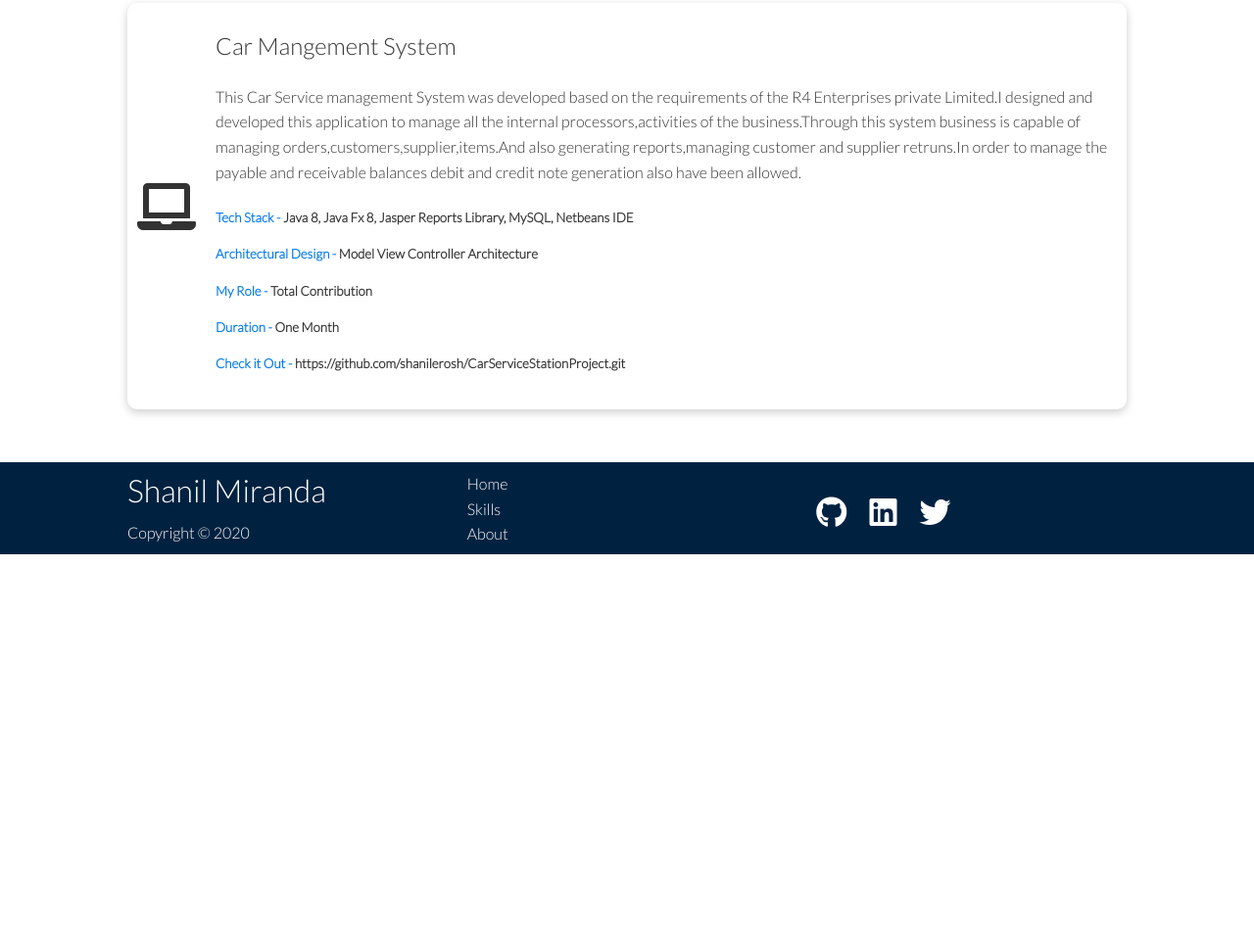
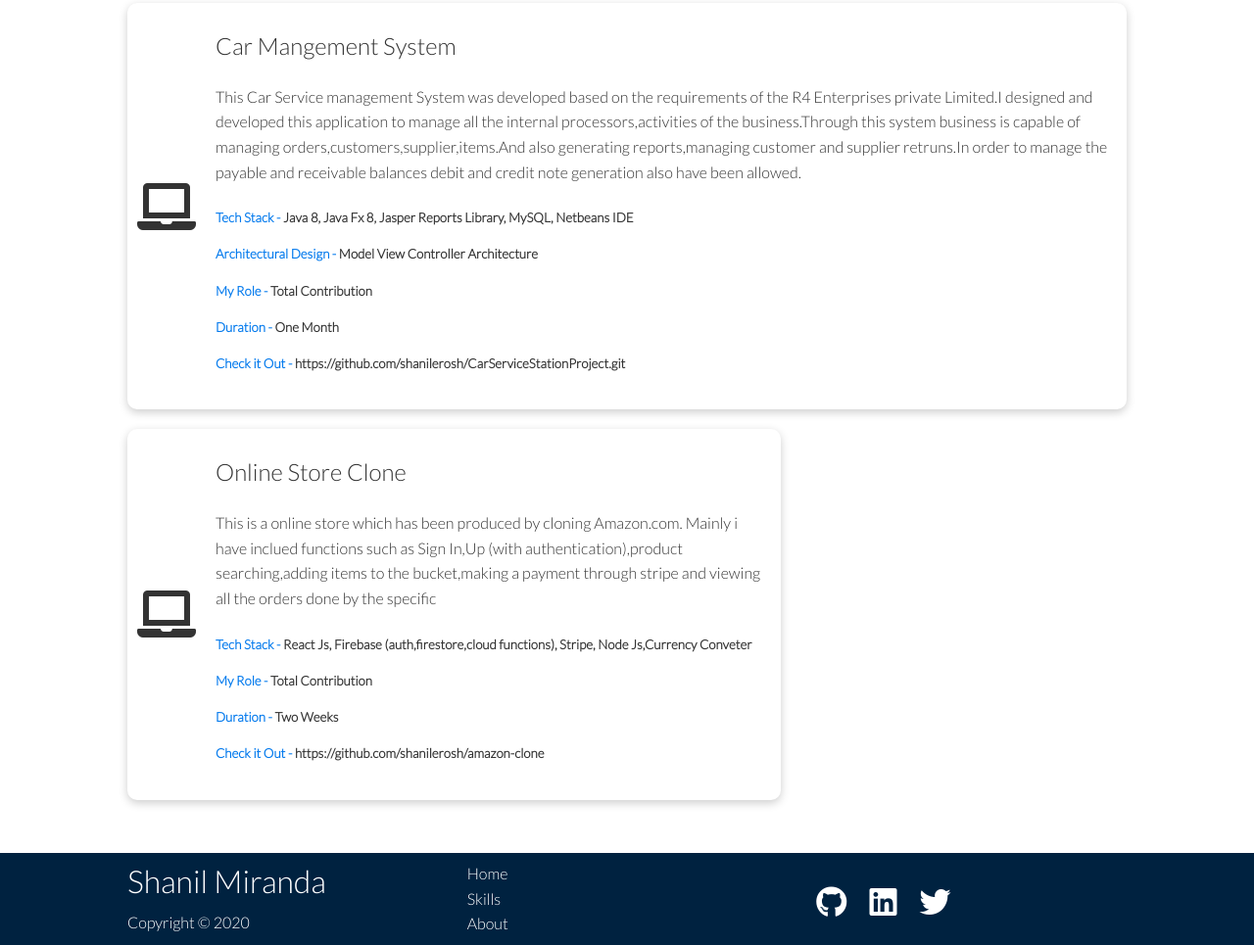
Before and after one commit to shanilerosh/portfolio, a plain HTML site: page index.html in a window 1280 px wide. Shown: the part 2690-3655 px from the top of the page at 98% size. Before the commit the page ends 3256 px from the top, so only its background shows below. Drawn offline with nearby package versions, Linux system fonts and the light colour scheme.

Commit message:
Added new projects

```diff
--- a/index.html
+++ b/index.html
@@ -5,6 +5,7 @@
 <head>
     <meta charset="UTF-8">
     <meta name="viewport" content="width=device-width, initial-scale=1.0">
+    <link rel="shortcut icon" href="images/logo.ico" type="image/x-icon" />
     <title>Shanil Erosh | Web Development</title>
     <link rel="stylesheet" href="style/style.css">
     <link rel="stylesheet" href="	https://cdnjs.cloudflare.com/ajax/libs/font-awesome/5.9.0/css/all.css">
@@ -192,6 +193,21 @@
 
                 </div>
             </div>
+
+
+            <div class="card flex">
+                <i class="fas fa fa-laptop fa-3x"></i>
+                <div>
+                    <h2>Online Store Clone</h2>
+                    <p class="my-2">This is a online store which has been produced by cloning Amazon.com. Mainly i have inclued functions such as Sign In,Up (with authentication),product searching,adding items to the bucket,making a payment through stripe and viewing all the orders done by the specific
+                    </p>
+                    <!-- <hr class="my-3 txt-dark"/> -->
+                    <h5 class="my-1"><span class="txt-primary">Tech Stack - </span> React Js, Firebase (auth,firestore,cloud functions), Stripe, Node Js,Currency Conveter</h5>
+                    <h5 class="my-1"><span class="txt-primary">My Role - </span>Total Contribution</h5>
+                    <h5 class="my-1"><span class="txt-primary">Duration - </span>Two Weeks</h5>
+                    <h5 class="my-1"><span class="txt-primary">Check it Out - </span>https://github.com/shanilerosh/amazon-clone</h5>
+                </div>
+            </div>
         </div>
     </section>
 
```
Also changed, not shown: images/cli.png (deleted), images/logo.ico (added), images/npm.png (deleted).
